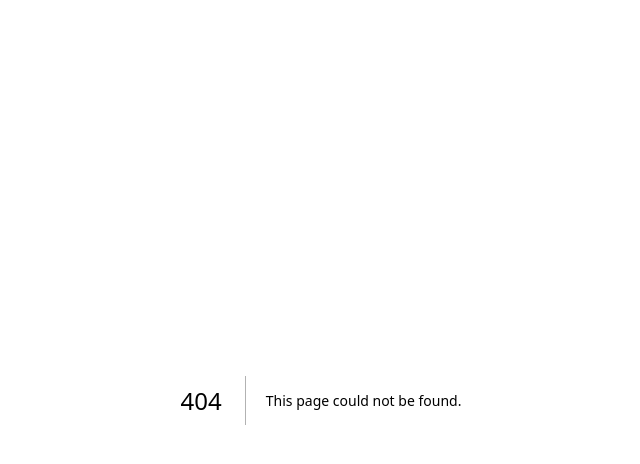
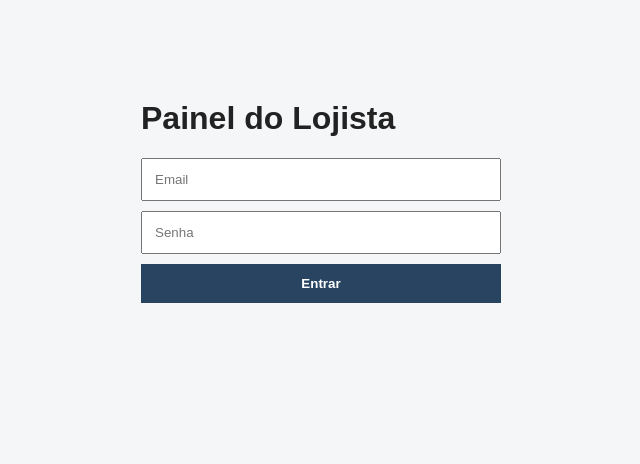
Before and after one commit to rubenssalzedas-bot/autovitrine-zero, a Next.js app: page /painel/login in a window 1280 px wide. Before the commit this address had no page. Shown: the top 464 px of the page, without its empty margins (319-959 px from the left). Built offline with nearby package versions, Linux system fonts and the light colour scheme; no server answers.

Commit message:
add painel login and painel page

```diff
--- /dev/null
+++ b/app/painel/login/page.tsx
@@ -0,0 +1,71 @@
+"use client";
+
+import { useState } from "react";
+import { supabase } from "@/lib/supabase";
+import { useRouter } from "next/navigation";
+
+export default function LoginPage() {
+  const router = useRouter();
+  const [email, setEmail] = useState("");
+  const [senha, setSenha] = useState("");
+  const [erro, setErro] = useState("");
+
+  async function fazerLogin(e: React.FormEvent) {
+    e.preventDefault();
+    setErro("");
+
+    const { error } = await supabase.auth.signInWithPassword({
+      email,
+      password: senha
+    });
+
+    if (error) {
+      setErro("Email ou senha inválidos");
+      return;
+    }
+
+    router.push("/painel");
+  }
+
+  return (
+    <main style={{ maxWidth: 400, margin: "80px auto", padding: 20 }}>
+      <h1>Painel do Lojista</h1>
+
+      <form onSubmit={fazerLogin}>
+        <input
+          type="email"
+          placeholder="Email"
+          value={email}
+          onChange={(e) => setEmail(e.target.value)}
+          required
+          style={{ width: "100%", padding: 12, marginBottom: 10 }}
+        />
+
+        <input
+          type="password"
+          placeholder="Senha"
+          value={senha}
+          onChange={(e) => setSenha(e.target.value)}
+          required
+          style={{ width: "100%", padding: 12, marginBottom: 10 }}
+        />
+
+        {erro && <p style={{ color: "red" }}>{erro}</p>}
+
+        <button
+          type="submit"
+          style={{
+            width: "100%",
+            padding: 12,
+            background: "#294460",
+            color: "#fff",
+            border: "none",
+            fontWeight: "bold"
+          }}
+        >
+          Entrar
+        </button>
+      </form>
+    </main>
+  );
+}
```
Also changed, not shown: app/painel/page.tsx (added, +36 -0 lines).
